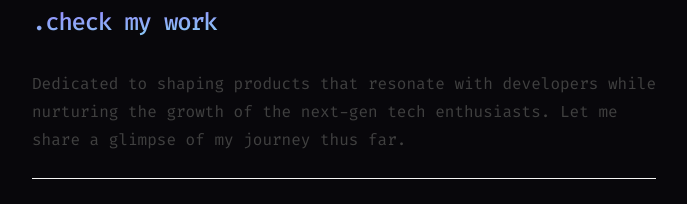
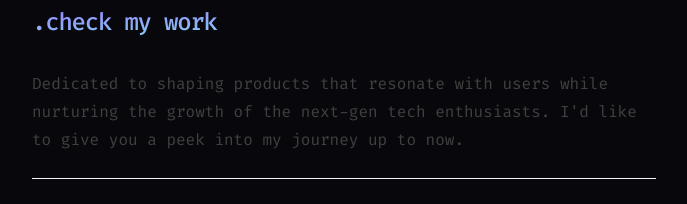
Before and after one commit to cassiorsfreitas/cassiorsfreitas.com, a Next.js app: page /work in a window 1280 px wide. Shown: the part 146-350 px from the top of the page, without its empty margins (272-959 px from the left). Built offline with nearby package versions, Linux system fonts and the light colour scheme.

Commit message:
refactor: update work text

```diff
--- a/src/app/work/page.tsx
+++ b/src/app/work/page.tsx
@@ -6,9 +6,9 @@ export default function Work() {
       </h1>
       <div className="prose prose-neutral dark:prose-invert">
         <p>
-          Dedicated to shaping products that resonate with developers while
-          nurturing the growth of the next-gen tech enthusiasts. Let me share a
-          glimpse of my journey thus far.
+          Dedicated to shaping products that resonate with users while nurturing
+          the growth of the next-gen tech enthusiasts. I&apos;d like to give you
+          a peek into my journey up to now.
         </p>
         <hr className="my-6 border-neutral-100 dark:border-neutral-800" />
         <h2 className="font-medium text-xl mb-1 tracking-tighter">Metyis</h2>
```
